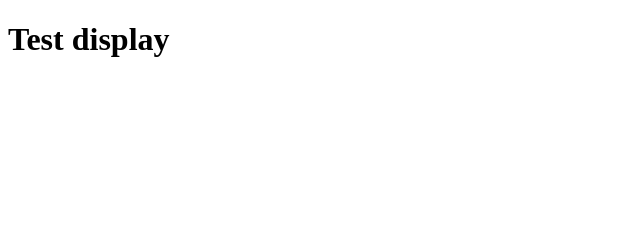
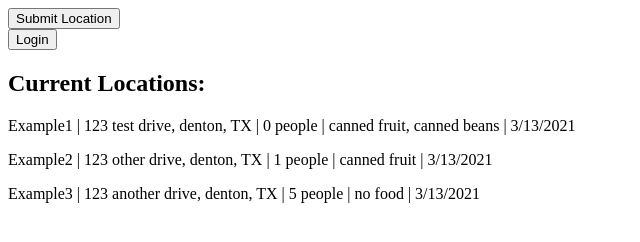
Before and after one commit to aaw0151/unthackathon2021, a plain HTML site: page index.html in a window 1280 px wide. Shown: the whole page, without its empty margins (0-640 px from the left). Drawn offline with Linux system fonts and the light colour scheme.

Commit message:
Updated app.js with mysql. Updated index.html with example format. Updated README

```diff
--- a/index.html
+++ b/index.html
@@ -1,9 +1,20 @@
 <!DOCTYPE html>
 <html>
 	<head>
+		<title>Food Banks Nearby</title>
 	</head>
 	<body>
-		<h1>Test display</h1>
+		<!--Tab Links-->
+		<form method="GET" action="/submit">
+			<button type="submit">Submit Location</button>
+		</form>
+		<form method="GET" action="/login">
+			<button type="submit">Login</button>
+		</form>
+		<h2>Current Locations:</h2>
+		<p>Example1 | 123 test drive, denton, TX | 0 people | canned fruit, canned beans | 3/13/2021</p>
+		<p>Example2 | 123 other drive, denton, TX | 1 people | canned fruit | 3/13/2021</p>
+		<p>Example3 | 123 another drive, denton, TX | 5 people | no food | 3/13/2021</p>
 	</body>
 	<footer>
 	</footer>
```
Also changed, not shown: app.js (+14 -2 lines), README.md.
